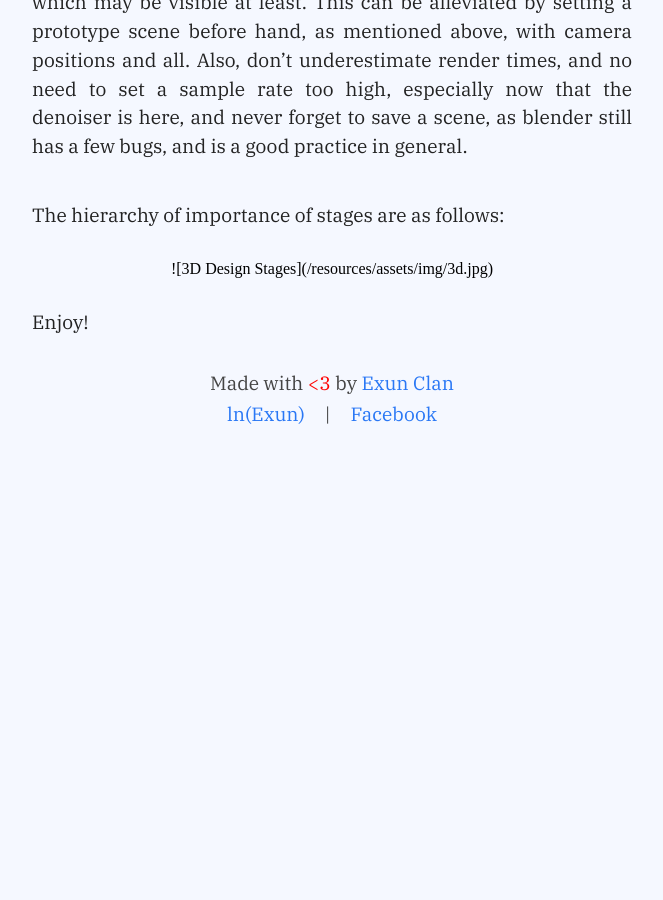
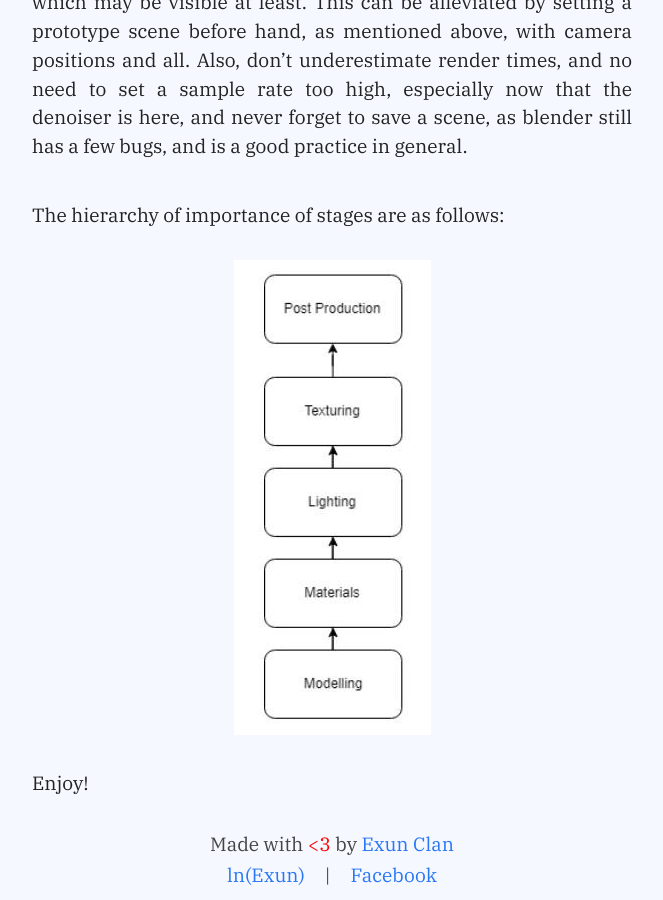
Before and after one commit to exunclan/resources, a Jekyll site: the page built from _posts/2019-05-25-3D-Design.md, in a window 1280 px wide and 900 px high, scrolled down 4245 px. Shown: the whole window, without its empty margins (308-971 px from the left). Built offline with Jekyll 4.4.1, drawn with Linux system fonts in a browser that asks for light colours; before the commit the page ends 4725 px from its top, so only the background shows below that.

Commit message:
Fix 3D image

```diff
--- a/_posts/2019-05-25-3D-Design.md
+++ b/_posts/2019-05-25-3D-Design.md
@@ -68,6 +68,6 @@ Also, don’t underestimate render times, and no need to set a sample rate too h
 
 The hierarchy of importance of stages are as follows:
 
-<center>![3D Design Stages]({{ "/assets/img/3d.jpg" | relative_url }})</center>
+<center><img alt="3D Design Stages" src="{{ "/assets/img/3d.jpg" | relative_url }}" /></center>
 
 Enjoy!
```
